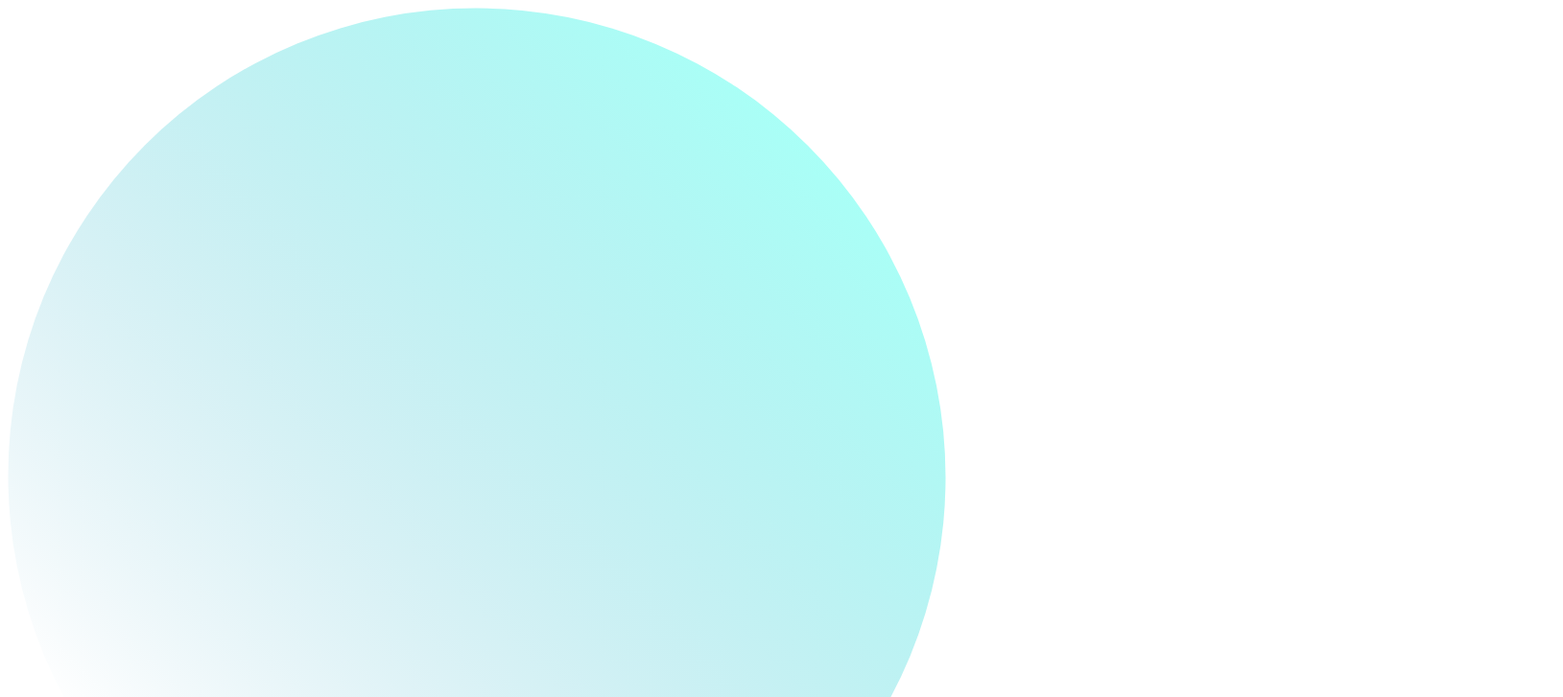
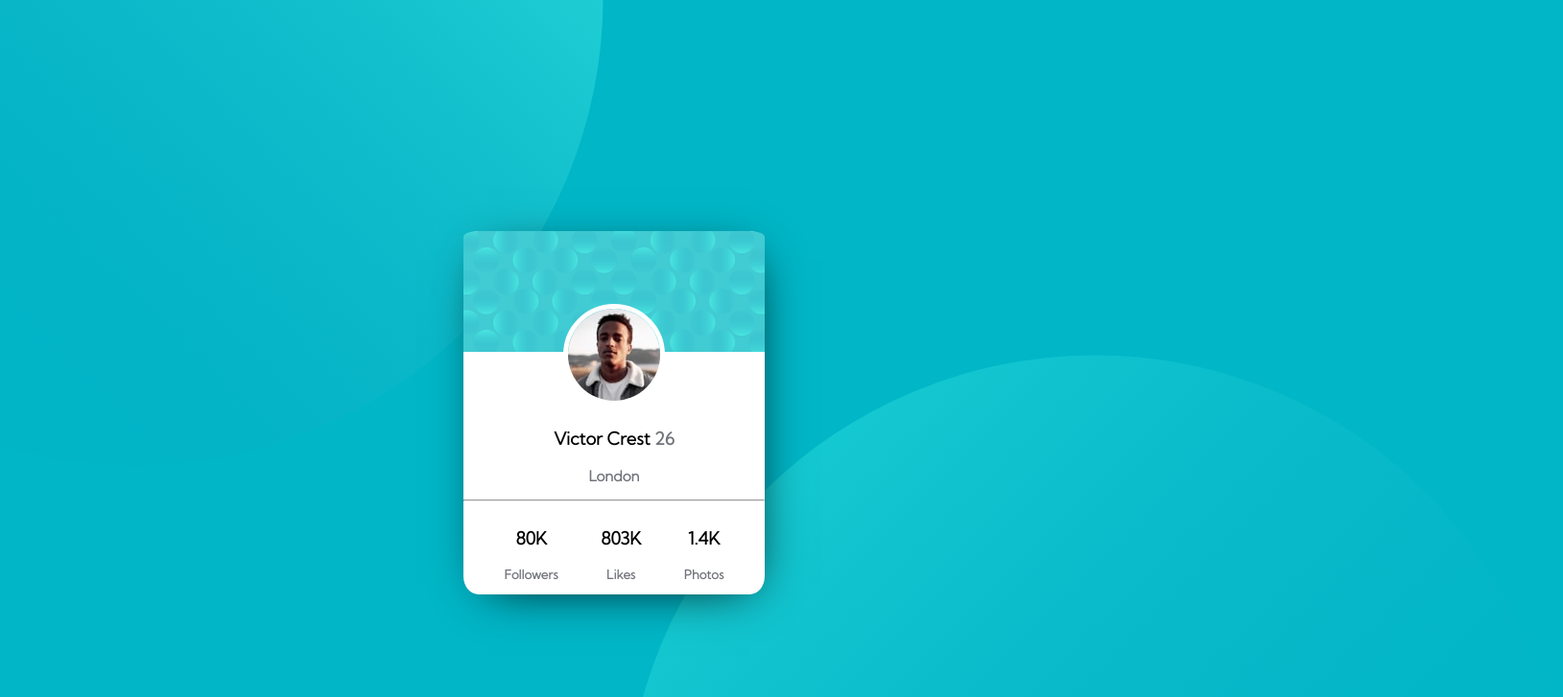
Before and after one commit to Perezgascon/frontendmentor-challenge, a plain HTML site: page index.html in a window 1280 px wide. Shown: the top 727 px of the page at 96% size, 1629 px wide, since content can reach past the window. Drawn offline with Linux system fonts and the light colour scheme; the site is published under a folder, as on GitHub Pages, so addresses that start at the root find nothing.

Commit message:
Fix again

```diff
--- a/index.html
+++ b/index.html
@@ -3,7 +3,7 @@
   <head>
     <meta charset="utf-8">
     <title>Frontend Mentor | Profile Card Component</title>
-    <link rel="stylesheet" href="/frontendmentor-challenge/css/styles.css">
+    <link rel="stylesheet" href="frontendmentor-challenge/css/styles.css">
     <link rel="icon" href="images/favicon-32x32.png">
     <link rel="preconnect" href="https://fonts.gstatic.com">
 <link href="https://fonts.googleapis.com/css2?family=Kumbh+Sans:wght@300&display=swap" rel="stylesheet">
```
